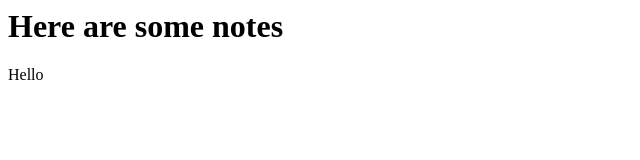
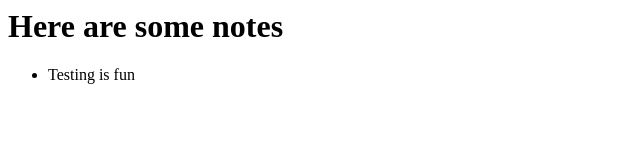
Before and after one commit to AlisonWoodman/notes, a website: page index.html in a window 1280 px wide. Shown: the whole page, without its empty margins (0-640 px from the left). Drawn offline with Linux system fonts and the light colour scheme.

Commit message:
index.html renders a note

```diff
--- a/index.html
+++ b/index.html
@@ -10,11 +10,13 @@
       Hello
     </div>
     <script src="./src/models/note-model.js"></script>
-
     <script src="./src/models/note-list-model.js"></script>
     <script src="./src/views/note-list-view.js"></script>
-
-
     <script src="./controllers/note-controller.js"></script>
+    <script src="./testinglibrary/note-spec-helpers.js"></script>
+    <script>
+      var NoteController = createNoteController();
+      NoteController.displayNoteList();
+    </script>
   </body>
 </html>
--- a/package.json
+++ b/package.json
@@ -4,7 +4,8 @@
   "description": "",
   "main": "index.js",
   "scripts": {
-    "test": "echo \"Error: no test specified\" && exit 1"
+    "test": "echo \"Error: no test specified\" && exit 1",
+    "start": "http-server -a localhost -p 8080 -c-1"
   },
   "repository": {
     "type": "git",
```
